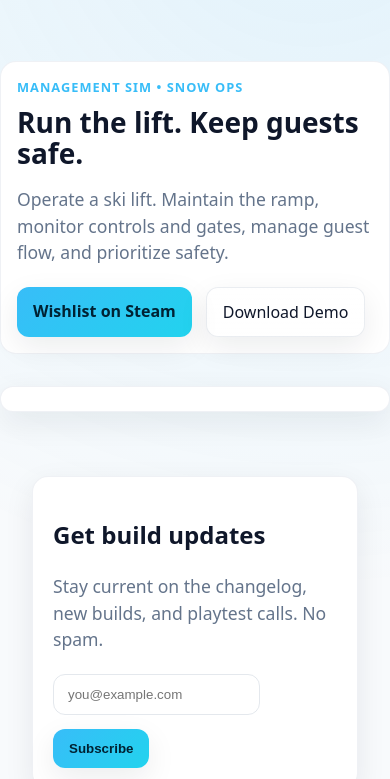
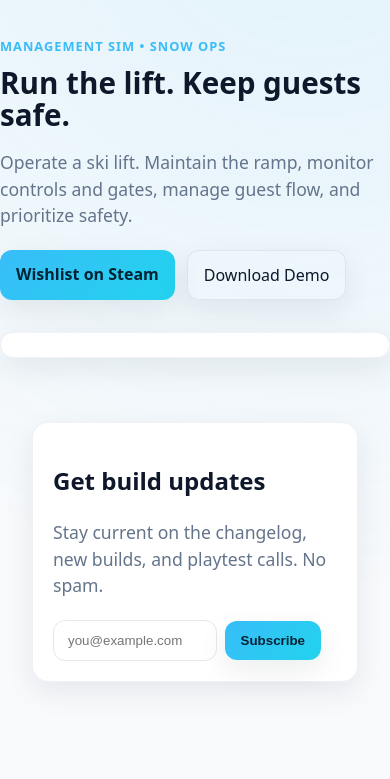
Before and after one commit to BenBecker-git/LOS, a plain HTML site: page index.html in a window 390 px wide. Shown: the part 43-822 px from the top of the page. Drawn offline with Linux system fonts and the light colour scheme.

Commit message:
Update index.html

```diff
--- a/index.html
+++ b/index.html
@@ -15,16 +15,18 @@
     html,body{height:100%}
     body{margin:0;background:radial-gradient(1200px 1200px at 80% -10%, rgba(56,189,248,.12), transparent 60%), var(--bg);color:var(--text);font-family:system-ui, -apple-system, Segoe UI, Roboto, Helvetica, Arial;line-height:1.5}
     a{color:inherit;text-decoration:none}
-    .container{max-width:1100px;margin-inline:auto;padding:0 24px}/* default */
+    .container{max-width:1100px;margin-inline:auto;padding:0 24px}
+
     /* nav */
     .nav{display:flex;align-items:center;justify-content:space-between;gap:16px;padding-block:16px}
     .brand{font-weight:700}
-    .navlinks{display:flex;gap:18px}
-    .nav-cta{display:flex;gap:10px;align-items:center}
+
+    /* buttons */
     .btn{display:inline-block;padding:12px 16px;border-radius:12px;border:1px solid rgba(148,163,184,.2);background:linear-gradient(180deg, rgba(255,255,255,.06), rgba(255,255,255,.02));box-shadow:var(--shadow);transition:transform .08s ease}
     .btn:hover{transform:translateY(-1px)}
     .btn.primary{background:linear-gradient(135deg, var(--accent), var(--accent2));color:#002233;border:none;font-weight:700}
     .btn.ghost{background:transparent}
+
     /* hero */
     .hero{padding:72px 0 40px}
     .hero-grid{display:grid;grid-template-columns:1.1fr .9fr;gap:32px}
@@ -34,30 +36,36 @@
     .panel{background:var(--panel);border:1px solid rgba(148,163,184,.15);border-radius:var(--radius);box-shadow:var(--shadow)}
     .cover{aspect-ratio:16/10;width:100%;object-fit:cover;border-radius:var(--radius)}
     .cta-row{display:flex;gap:12px;flex-wrap:wrap;margin-top:22px}
+
     /* newsletter */
     .section{padding:40px 0}
+    #signup{display:flex;gap:8px;align-items:center;flex-wrap:nowrap}
+    #signup input[type="email"]{flex:1 1 auto;min-width:0;padding:12px 14px;border-radius:12px;border:1px solid rgba(148,163,184,.25);background:transparent;color:var(--text)}
+    #signup button{flex:0 0 auto;white-space:nowrap}
+
+    /* footer */
     .footer{padding:46px 0 60px;color:var(--muted);font-size:.95rem}
-    .mobile{display:none}
+
+    /* accessibility */
     .visually-hidden{position:absolute;left:-9999px;width:1px;height:1px;overflow:hidden}
+
+    /* tablet */
     @media (max-width:900px){
       .hero-grid{grid-template-columns:1fr}
-      .navlinks,.nav-cta{display:none}
     }
+
+    /* mobile */
     @media (max-width:640px){
       /* larger safe padding on phones */
       .container{padding-left:max(32px, env(safe-area-inset-left) + 20px);padding-right:max(32px, env(safe-area-inset-right) + 20px)}
       h1{font-size:1.85rem}
-      .hero{padding:40px 0 24px}
+      .hero{padding:24px 0 24px} /* reduced top gap */
       .panel img.cover{display:none}
       /* card look for hero text */
       .hero-card{background:var(--panel);border:1px solid rgba(148,163,184,.15);border-radius:16px;padding:16px}
-      .cta-row{gap:14px}
     }
-      h1{font-size:1.75rem}
-      .hero{padding:48px 0 24px}
-      .panel img.cover{display:none}
-    }
-      /* optional desktop hero card reset */
+
+    /* desktop reset for hero card */
     .hero-card{background:transparent;border:none;padding:0}
   </style>
 </head>
@@ -92,7 +100,7 @@
         <p class="lede" style="max-width:50ch">Stay current on the changelog, new builds, and playtest calls. No spam.</p>
         <form id="signup" class="cta-row" action="#" method="post" onsubmit="return false">
           <label for="email" class="visually-hidden">Email</label>
-          <input id="email" name="email" type="email" placeholder="you@example.com" required style="padding:12px 14px; border-radius:12px; border:1px solid rgba(148,163,184,.25); background:transparent; color:var(--text)" />
+          <input id="email" name="email" type="email" placeholder="you@example.com" required />
           <button class="btn primary" type="submit">Subscribe</button>
           <p id="msg" role="status" aria-live="polite" style="margin:0 0 0 8px; color:var(--muted)"></p>
         </form>
```
